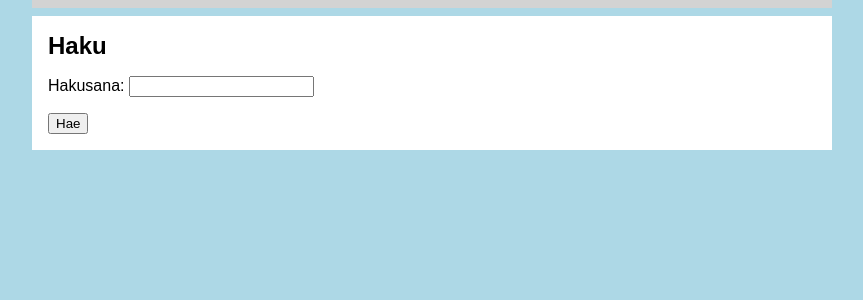
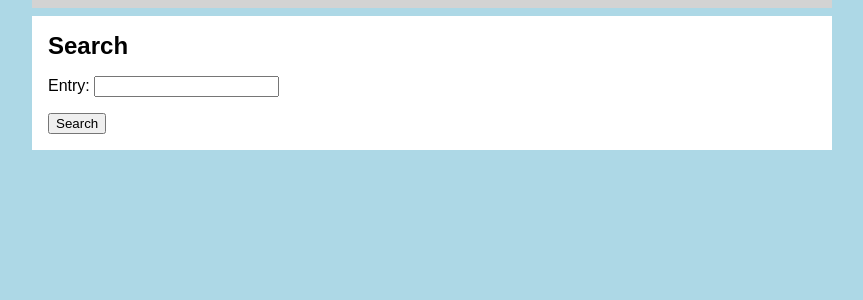
Before and after one commit to kokorohoriuchi/song-sharing, a Flask app: page /search in a window 1280 px wide. Shown: the part 111-411 px from the top of the page, without its empty margins (208-1071 px from the left). Run offline with Flask 3, Linux system fonts and the light colour scheme.

Commit message:
Update search.html

```diff
--- a/templates/search.html
+++ b/templates/search.html
@@ -1,25 +1,25 @@
 {% extends "layout.html" %}
 
-{% block title %}Haku{% endblock%}
+{% block title %}Search{% endblock%}
 
 {% block content %}
 
-<h2>Haku</h2>
+<h2>Search</h2>
 
 <form action="/search" method="get">
   <p>
-    <label for="query">Hakusana</label>:
+    <label for="query">Entry</label>:
     {% if query %}
     <input type="text" id="query" name="query" value="{{ query }}" />
     {% else %}
     <input type="text" id="query" name="query" />
     {% endif %}
   </p>
-  <input type="submit" value="Hae" />
+  <input type="submit" value="Search" />
 </form>
 
 {% if query %}
-<h3>Tulokset</h3>
+<h3>Results</h3>
 
 <ul>
 {% for result in results %}
```
